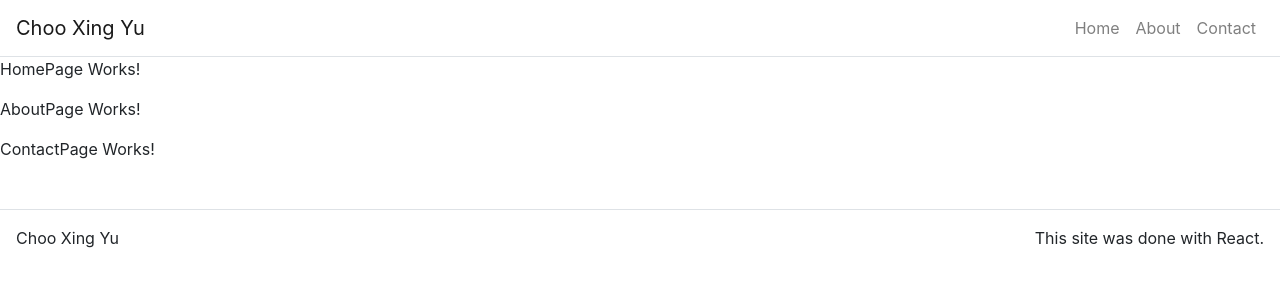
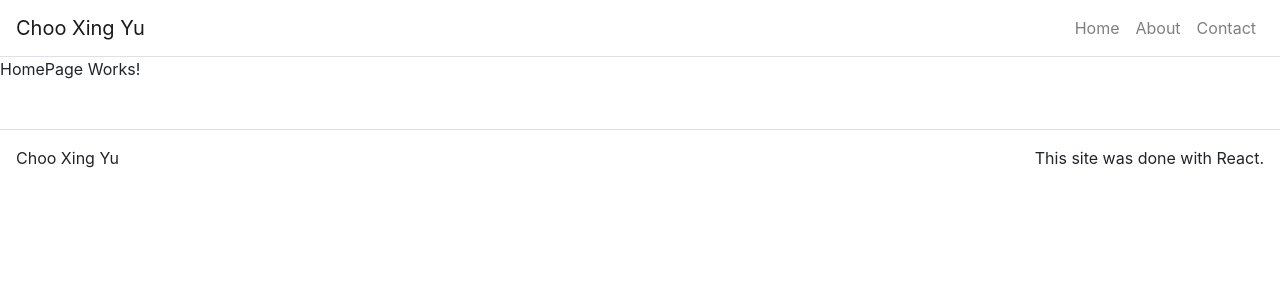
Before and after one commit to Choo-Xing-Yu/Choo-Xing-Yu.github.io, a React (Create React App) app in the folder portfolio/: page / in a window 1280 px wide. Shown: the top 300 px of the page. Built offline with nearby package versions, Linux system fonts and the light colour scheme.

Commit message:
Define path for all pages

```diff
--- a/portfolio/src/App.js
+++ b/portfolio/src/App.js
@@ -61,8 +61,8 @@
           </NavBar>
 
           <Route path="/" exact render={() => <HomePage title={this.state.home.title} subtitle={this.state.home.subtitle} text={this.state.home.text}/>}/>
-          <Route path="/" exact render={() => <AboutPage title={this.state.about.title}/>}/>
-          <Route path="/" exact render={() => <ContactPage title={this.state.contact.title}/>}/>
+          <Route path="/about" exact render={() => <AboutPage title={this.state.about.title}/>}/>
+          <Route path="/contact" exact render={() => <ContactPage title={this.state.contact.title}/>}/>
 
           <Footer />
 
```
Also changed, not shown: 1 other file (tests, documents, lock files or other folders).
